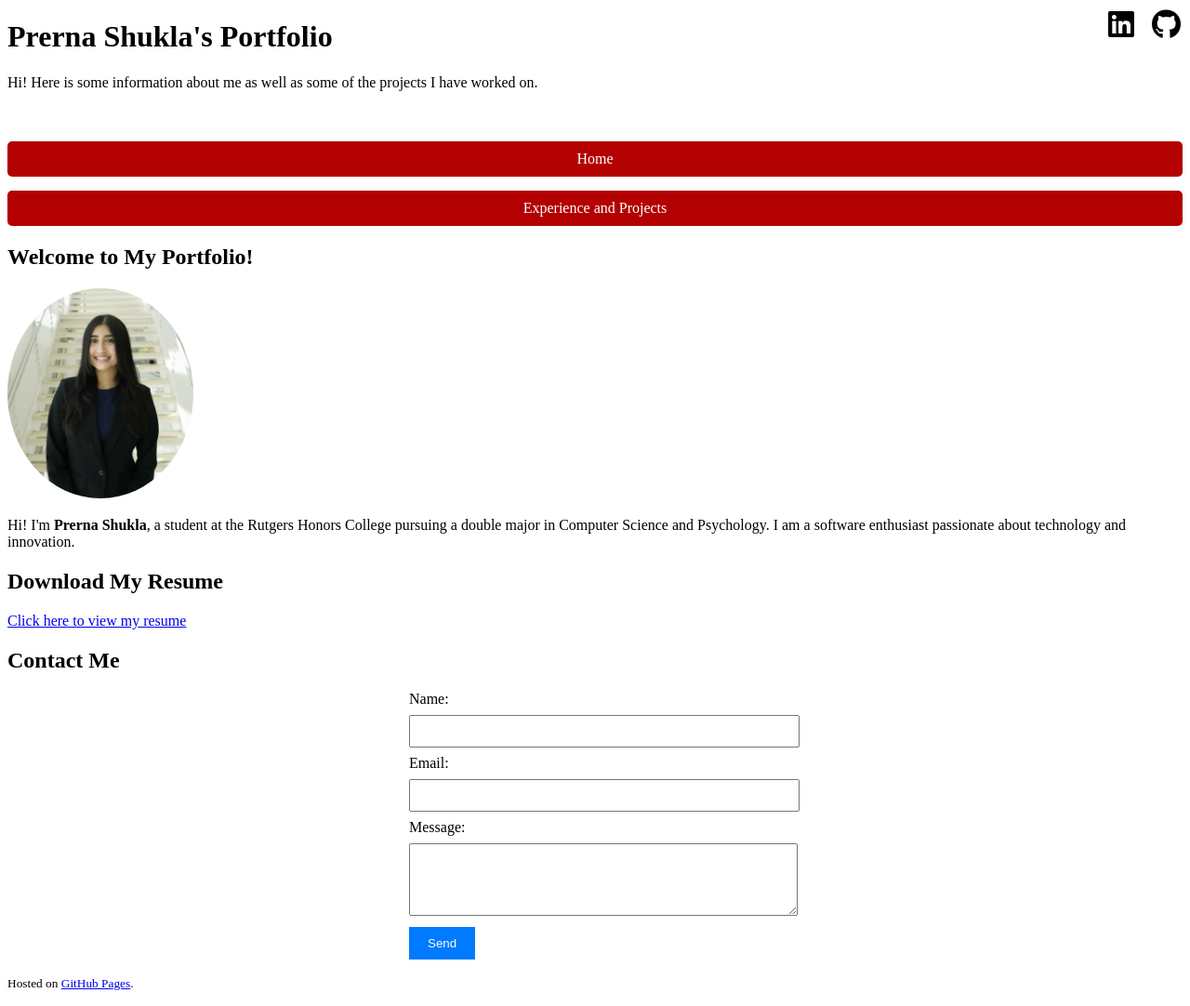
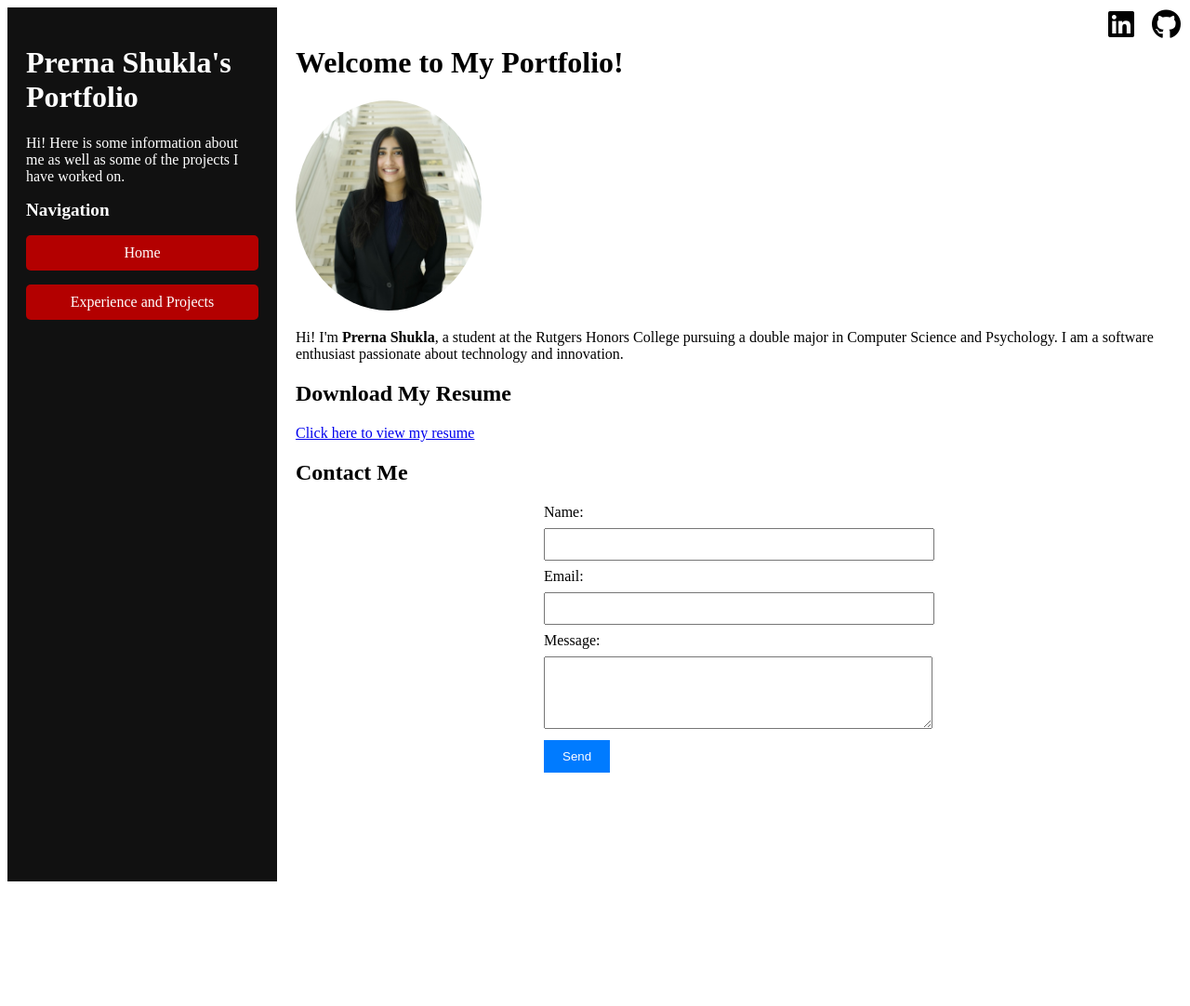
Before and after one commit to prernashuklaa/prernashuklaa.github.io, a Jekyll site: the page built from index.html, in a window 1280 px wide. Shown: the whole page at 93% size. Built offline with Jekyll 4.4.1, drawn with Linux system fonts in a browser that asks for light colours; after the commit the page ends 956 px from its top, so only the background shows below that.

Commit message:
Update default.html

```diff
--- a/_layouts/default.html
+++ b/_layouts/default.html
@@ -5,23 +5,36 @@
     <meta http-equiv="X-UA-Compatible" content="IE=edge">
     <title>{{ page.title }}</title>
     <style>
-    /* Sidebar Navigation Styling */
-    header h2 {
+      /* Wrapper for layout */
+      .wrapper {
+        display: flex;
+      }
+
+      /* Sidebar styles */
+      .sidebar {
+        width: 250px;
+        background-color: #111;
+        padding: 20px;
+        color: white;
+        height: 100vh; /* Full height sidebar */
+      }
+
+      .sidebar h2 {
         color: white;
         font-size: 1.2em;
-      margin-bottom: 10px;
+        margin-bottom: 15px;
       }
 
-    header ul {
+      .sidebar ul {
         list-style: none;
         padding: 0;
       }
 
-    header ul li {
-      margin-bottom: 15px; /* Add spacing between buttons */
+      .sidebar ul li {
+        margin-bottom: 15px;
       }
 
-    header ul li a {
+      .sidebar ul li a {
         display: block;
         background-color: #b30000; /* Button color */
         color: white; /* Text color */
@@ -34,31 +47,35 @@
         overflow: hidden;
       }
 
-    header ul li a:hover {
+      .sidebar ul li a:hover {
         background-color: #800000; /* Darker red on hover */
+      }
+
+      /* Main content styles */
+      .main-content {
+        flex: 1; /* Take up remaining space */
+        padding: 20px;
       }
     </style>
   </head>
   <body>
     <div class="wrapper">
-      <header>
-        <h1 class="header">{{ site.title | default: site.github.repository_name }}</h1>
-        <p class="header">{{ site.description | default: site.github.project_tagline }}</p>
+      <!-- Sidebar -->
+      <div class="sidebar">
+        <h1>{{ site.title }}</h1>
+        <p>{{ site.description }}</p>
 
         <h2>Navigation</h2>
         <ul>
           <li><a href="index.html">Home</a></li>
           <li><a href="experience.html">Experience and Projects</a></li>
         </ul>
-      </header>
+      </div>
 
-      <section>
+      <!-- Main Content -->
+      <div class="main-content">
         {{ content }}
-      </section>
-
-      <footer>
-        <p><small>Hosted on <a href="https://pages.github.com">GitHub Pages</a>.</small></p>
-      </footer>
+      </div>
     </div>
   </body>
 </html>
```
Lines whose indentation alone changed are shown as unchanged.
